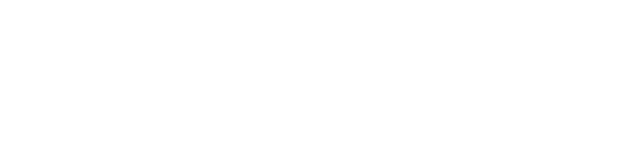
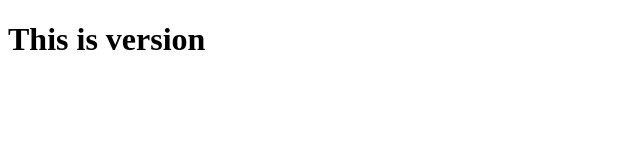
Before and after one commit to AbhayChauhan7773/MyRepo, a plain HTML site: page index.html in a window 1280 px wide. Shown: the whole page, without its empty margins (0-640 px from the left). Drawn offline with Linux system fonts and the light colour scheme.

Commit message:
This is V2

```diff
--- a/index.html
+++ b/index.html
@@ -6,6 +6,6 @@
     <title>Document</title>
 </head>
 <body>
-
+    <h1>This is version</h1>
 </body>
 </html>
```
